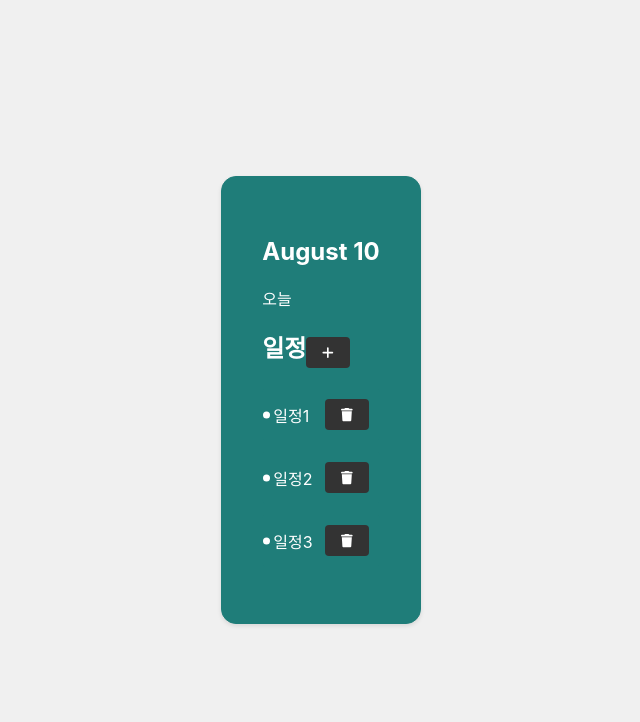
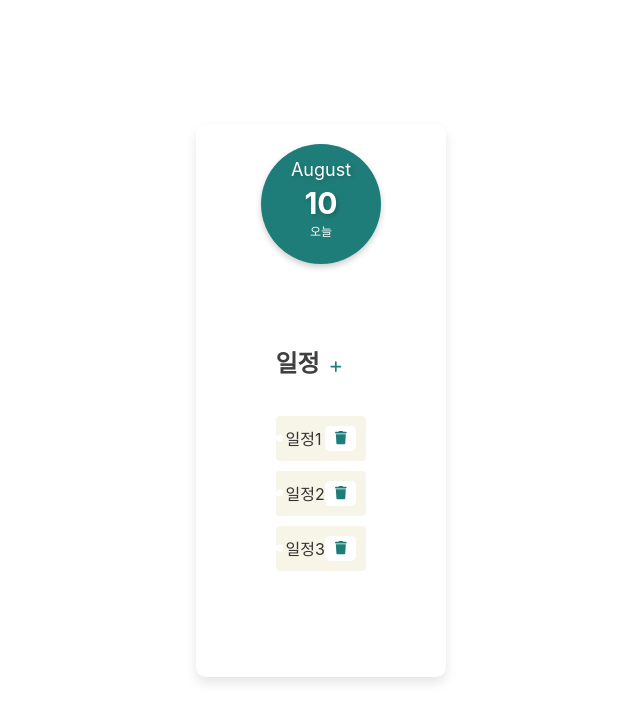
Before and after one commit to parkjungmin33/0814, a React (Create React App) app: page /schedule in a window 1280 px wide. Shown: the top 722 px of the page, without its empty margins (319-959 px from the left). Built offline with nearby package versions, Linux system fonts and the light colour scheme.

Commit message:
ScheduleList.css 작성 / css작성하면서 js코드도 같이 수정

```diff
--- a/src/ScheduleList.css
+++ b/src/ScheduleList.css
@@ -0,0 +1,99 @@
+.schedule {
+    margin-top: 20px;
+    display: grid;
+    padding: 60px;
+}
+
+.centered-container {
+    display: flex;
+    justify-content: center;
+    align-items: center;
+    min-height: 100vh;
+    background-color: #ffffff;
+  }
+
+  .rounded-box {
+    display: flex;
+    justify-content: center;
+    align-items: center;
+    flex-direction: column;
+    background-color: #ffffff;
+    border: none;
+    padding: 20px;
+    border-radius: 10px;
+    box-shadow: 0px 6px 12px rgba(0, 0, 0, 0.1);
+  }
+
+  .date-circle {
+    width: 120px;
+    height: 120px;
+    background-color: #1F7D79;
+    border-radius: 50%;
+    display: flex;
+    align-items: center;
+    justify-content: center;
+    color: #fff;
+    font-size: 20px;
+    flex-direction: column;
+    box-shadow: 0px 3px 6px rgba(0, 0, 0, 0.2);
+  }
+
+  .date-text {
+    position: absolute;
+    top: 50%;
+    left: 50%;
+    transform: translate(-50%, -50%);
+    text-align: center;
+    white-space: nowrap;
+  }
+
+  .date-month {
+    font-size: 18px;
+    margin-bottom: 5px;
+    text-shadow: 2px 2px 4px rgba(0, 0, 0, 0.2);
+  }
+
+  .date-day {
+    font-size: 30px;
+    font-weight: bold;
+    text-shadow: 2px 2px 4px rgba(0, 0, 0, 0.2);
+  }
+
+
+  h2 {
+    margin-top: 0px;
+    font-size: 24px;
+    margin-bottom: 10px;
+    color: #404040
+  }
+
+  p {
+    font-size: 12px;
+    margin-bottom: 10px;
+    margin-top: 1px;
+    color: #ffffff;
+  }
+
+  ul {
+    list-style: none;
+    padding: 0;
+  }
+
+  li {
+    display: flex;
+    align-items: center;
+    justify-content: space-between;
+    padding: 10px;
+    border: none;
+    color: #333;
+    background-color: #F7F4E8;
+  }
+
+  button {
+    background-color: #ffffff;
+    border: none;
+    border-radius: 5px;
+    color: #1F7D79;
+    padding: 5px 10px;
+    cursor: pointer;
+  }
--- a/src/ScheduleList.js
+++ b/src/ScheduleList.js
@@ -1,7 +1,7 @@
 import React, { useState } from 'react';
 import { FontAwesomeIcon } from '@fortawesome/react-fontawesome';
 import { faTrash, faPlus } from '@fortawesome/free-solid-svg-icons';
-import './ScheduleList';
+import './ScheduleList.css';
 
 const initialTodo = ['일정1', '일정2', '일정3'];
 
@@ -28,8 +28,11 @@ function ScheduleList() {
     return (
         <div className="centered-container">
             <div className="rounded-box">
-                <h2>{currentDate}</h2>
-                <p>오늘</p>
+                <div className='date-circle'>
+                    <span className="date-month">{new Date().toLocaleDateString(undefined, { month: 'long' })}</span>
+                    <span className="date-day">{new Date().toLocaleDateString(undefined, { day: 'numeric' })}</span>
+                    <p>오늘</p>
+                </div>
 
                 <div className="schedule">
                     <h2>
```
